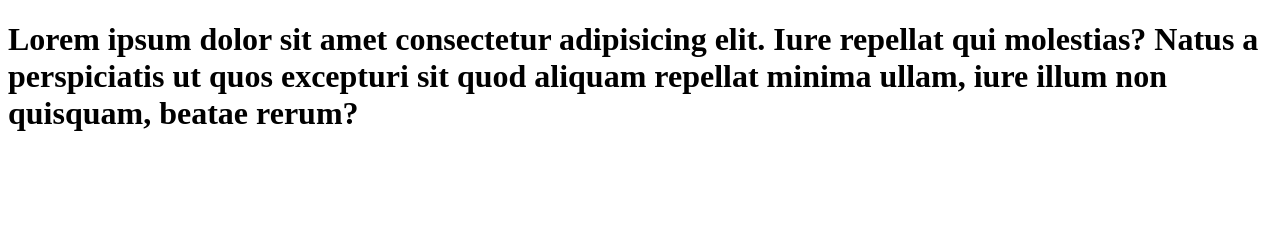
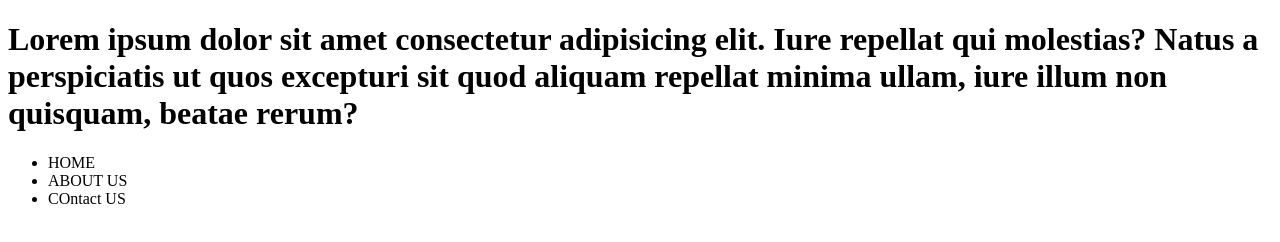
Before and after one commit to ASHEZ-ERA/Learn-Git, a plain HTML site: page index.html in a window 1280 px wide. Drawn offline with Linux system fonts and the light colour scheme.

Commit message:
add a list

```diff
--- a/index.html
+++ b/index.html
@@ -7,5 +7,10 @@
 </head>
 <body>
     <h1>Lorem ipsum dolor sit amet consectetur adipisicing elit. Iure repellat qui molestias? Natus a perspiciatis ut quos excepturi sit quod aliquam repellat minima ullam, iure illum non quisquam, beatae rerum?</h1>
+    <ul>
+        <li>HOME</li>
+        <li>ABOUT US</li>
+        <li>COntact US</li>
+    </ul>
 </body>
 </html>
```
